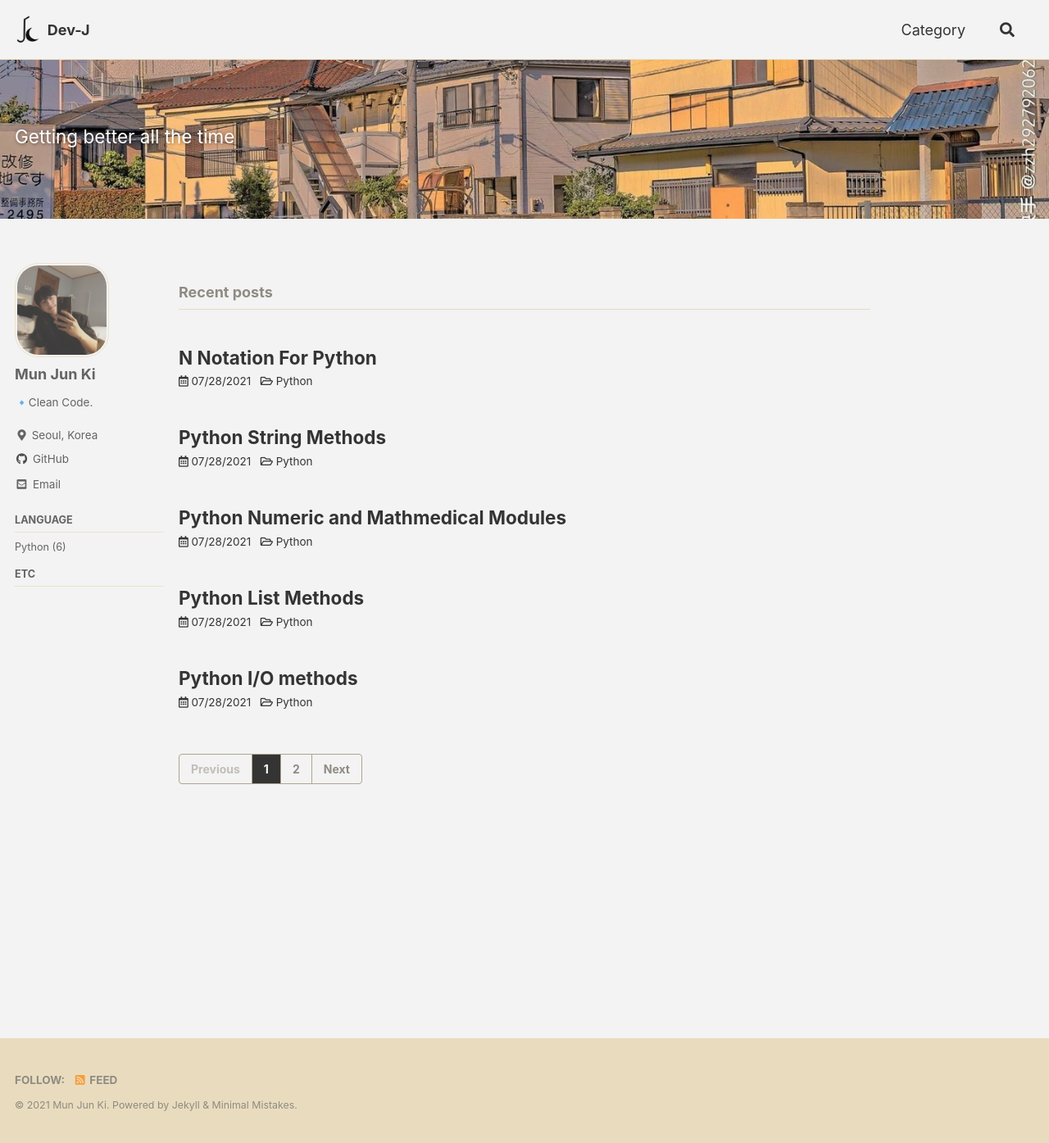
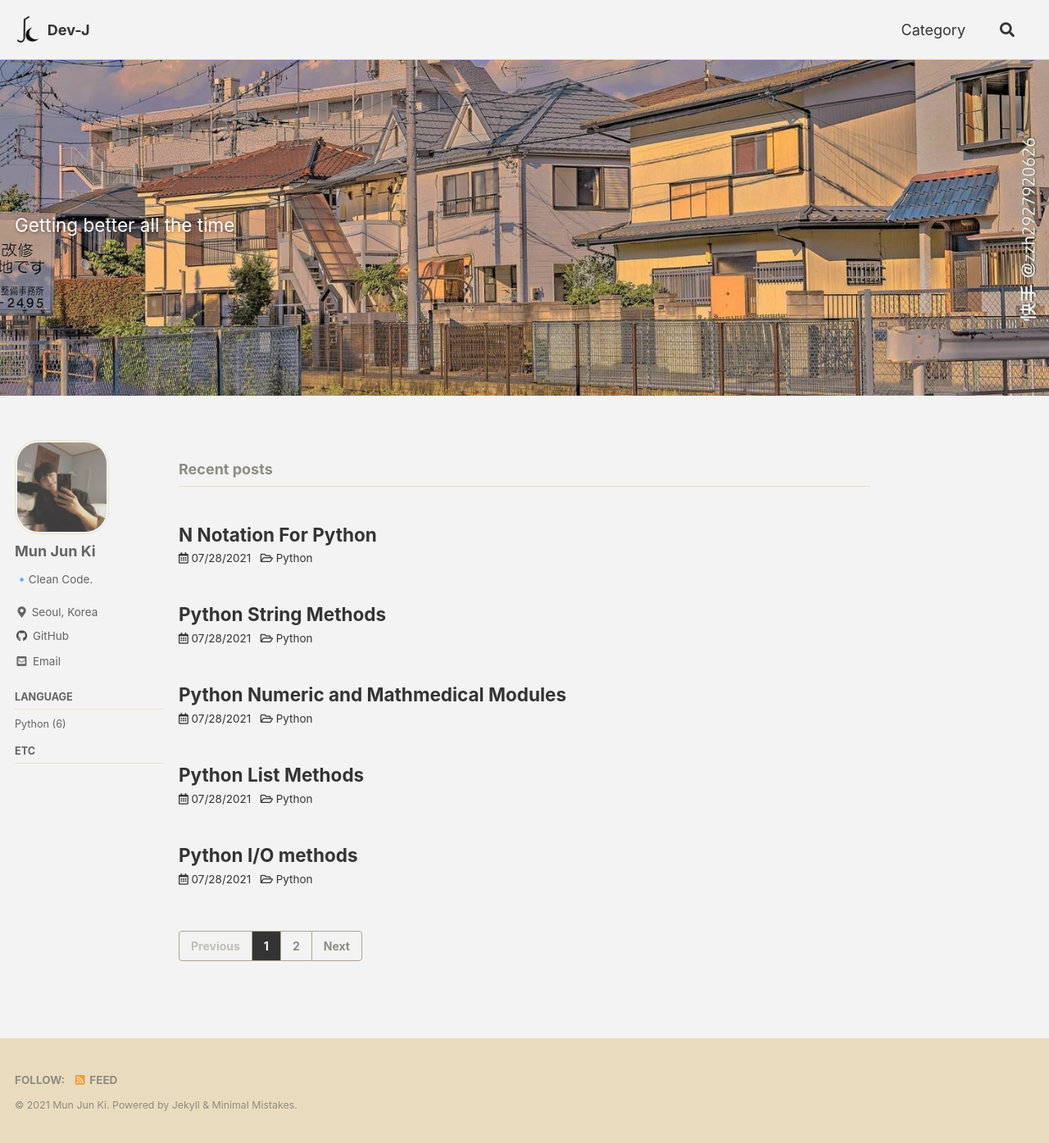
Before and after one commit to moo-on/moo-on.github.io, a Jekyll site: the page built from index.html, in a window 1280 px wide and 1395 px high. Shown: the whole window at 82% size. Built offline with Jekyll 4.4.1, drawn with Linux system fonts in a browser that asks for light colours; cached includes are drawn as plain includes; some web fonts are replaced; the list of posts is cut into pages by our own code.

Commit message:
change pag__hero__overlay

```diff
--- a/_sass/minimal-mistakes/_page.scss
+++ b/_sass/minimal-mistakes/_page.scss
@@ -170,7 +170,7 @@ body {
   &--overlay {
     position: relative;
     margin-bottom: 2em;
-    padding: 3em 0;
+    padding: 9em 0; //3em
     @include clearfix;
     background-size: cover;
     background-repeat: no-repeat;
```
